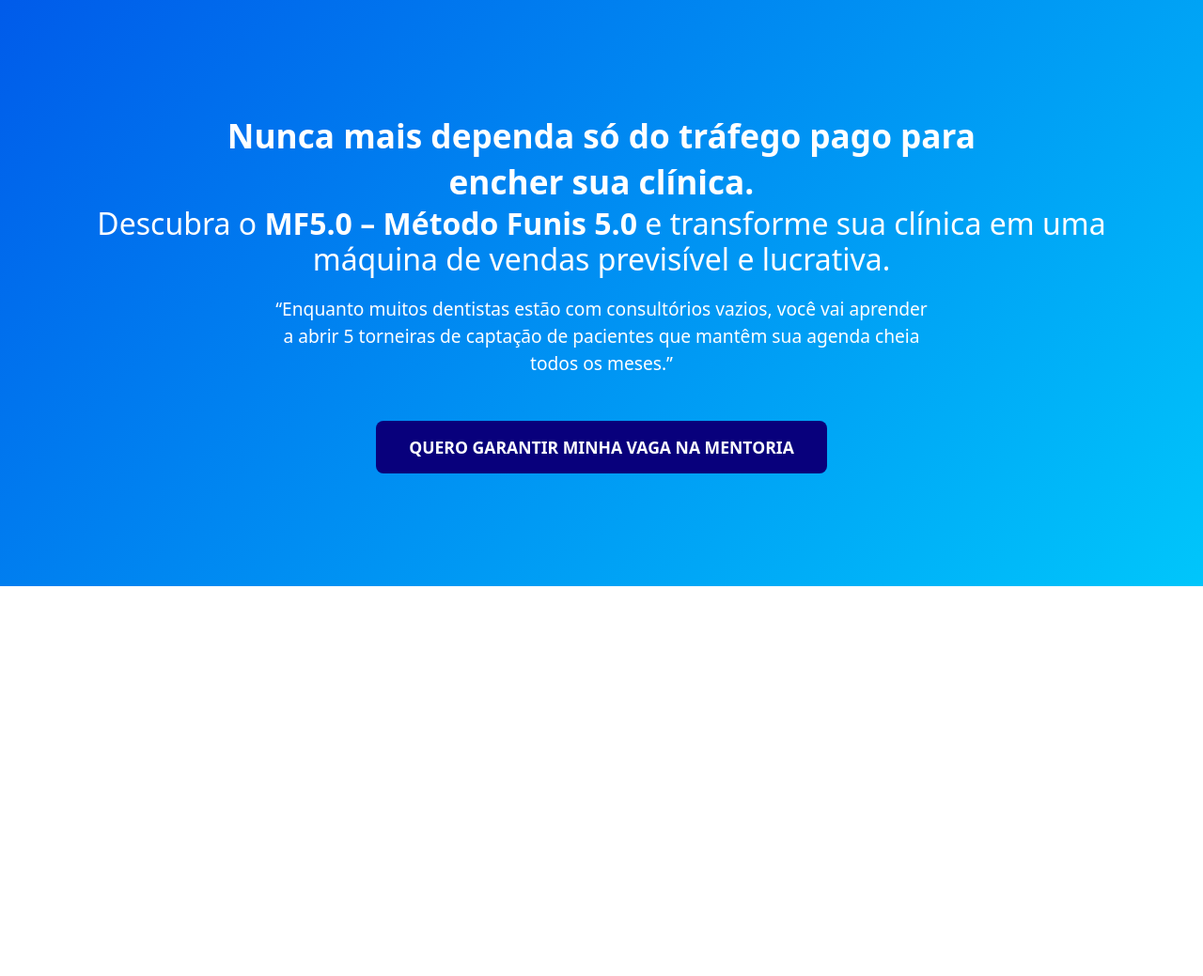
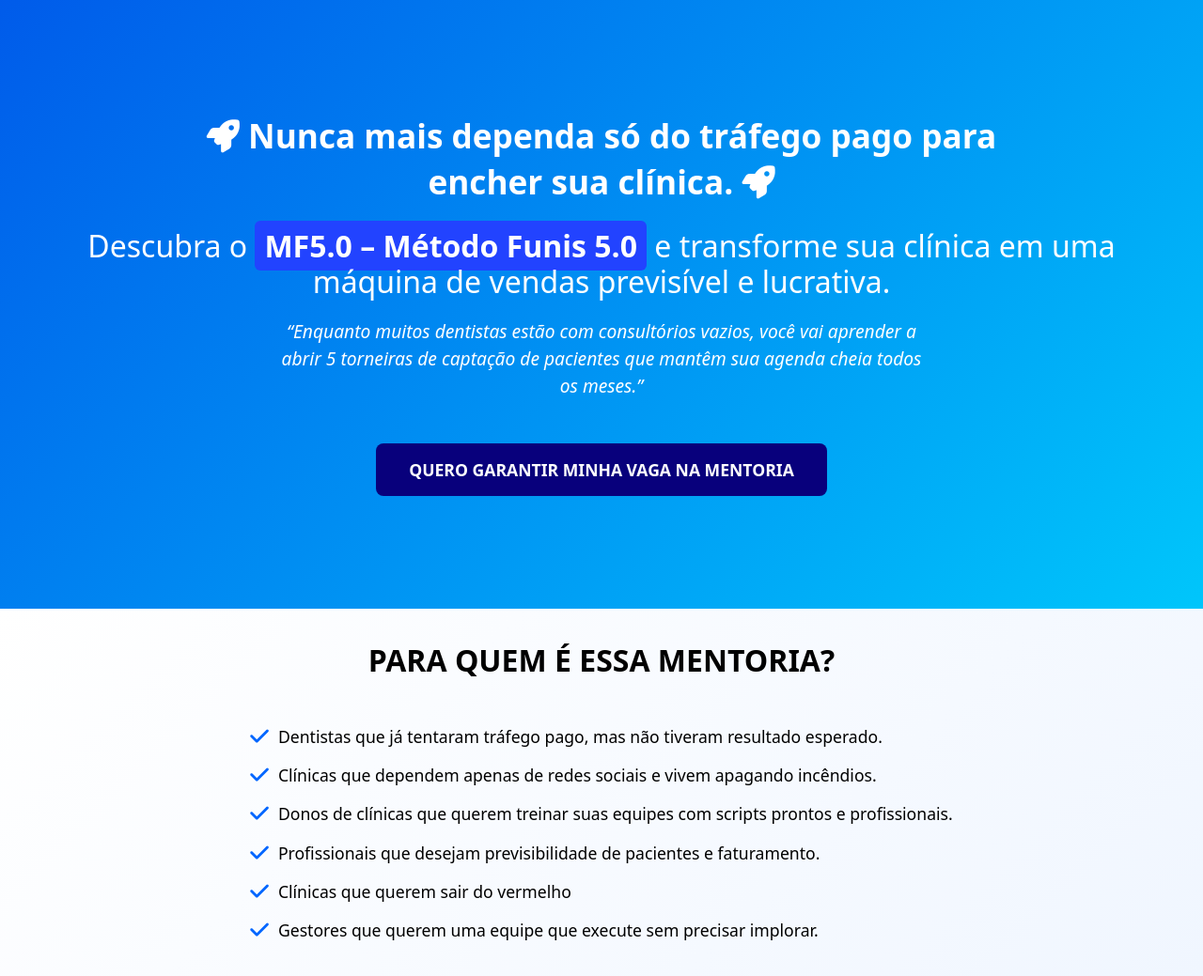
Before and after one commit to mateusmaranhao12/mf5.0, a plain HTML site: page index.html in a window 1280 px wide. Shown: the whole page at 94% size. Before the commit the page ends 800 px from the top, so only its background shows below. Drawn offline with nearby package versions, Linux system fonts and the light colour scheme.

Commit message:
implement section 2

```diff
--- a/css/style.css
+++ b/css/style.css
@@ -14,12 +14,21 @@
     line-height: 1.4;
 }
 
+.hero h2 strong {
+    background: #2243ff;
+    color: #fff;
+    padding: 5px 10px;
+    border-radius: 6px;
+}
+
+
 .hero p {
     font-size: 1.2rem;
     margin-top: 20px;
     max-width: 700px;
     margin-left: auto;
     margin-right: auto;
+    font-style: italic;
 }
 
 .hero .btn-cta {
@@ -32,9 +41,55 @@
     color: #fff;
     border: none;
     transition: 0.3s ease;
+    text-transform: uppercase;
 }
 
 .hero .btn-cta:hover {
     background-color: #0b003d;
     transform: scale(1.05);
 }
+
+/*Para quem é essa mentoria*/
+.para-quem-mentoria {
+    background: linear-gradient(135deg, #ffffff, #f0f6ff);
+    color: rgb(0, 0, 0);
+    padding: 20px;
+    text-align: center;
+}
+
+.para-quem-mentoria h2 {
+    text-transform: uppercase;
+    font-weight: bold;
+}
+
+.para-quem-mentoria ul {
+    display: inline-block;
+    text-align: left;
+    margin: 0 auto;
+    padding: 0;
+}
+
+.para-quem-mentoria ul li i {
+    color: #0066ff;
+    margin-right: 10px;
+    font-size: 1.4rem;
+}
+
+.para-quem-mentoria ul li {
+    list-style: none;
+    display: flex;
+    align-items: center;
+    margin-bottom: 15px;
+    font-size: 1.1rem;
+}
+
+@media (max-width: 768px) {
+
+    .hero h2 strong {
+        background: none;
+        color: #fff;
+        padding: 5px 10px;
+        border-radius: 6px;
+    }
+
+}
--- a/index.html
+++ b/index.html
@@ -23,14 +23,40 @@
     <!-- Hero Section -->
     <section class="hero d-flex flex-column justify-content-center align-items-center">
         <div class="container">
-            <h1>Nunca mais dependa só do tráfego pago para encher sua clínica.</h1>
-            <h2>Descubra o <strong>MF5.0 – Método Funis 5.0</strong> e transforme sua clínica em uma máquina de vendas
-                previsível e lucrativa.</h2>
-            <p>
-                “Enquanto muitos dentistas estão com consultórios vazios, você vai aprender a abrir 5 torneiras de
-                captação de pacientes que mantêm sua agenda cheia todos os meses.”
-            </p>
-            <a href="#inscricao" class="btn btn-cta">QUERO GARANTIR MINHA VAGA NA MENTORIA</a>
+            <div class="row">
+                <div class="col">
+                    <h1 class="mb-4"><i class="fa-solid fa-rocket"></i> Nunca mais dependa só do tráfego pago para
+                        encher sua clínica. <i class="fa-solid fa-rocket"></i></h1>
+                    <h2>Descubra o <strong>MF5.0 – Método Funis 5.0</strong> e transforme sua clínica em uma máquina de
+                        vendas
+                        previsível e lucrativa.</h2>
+                    <p>
+                        “Enquanto muitos dentistas estão com consultórios vazios, você vai aprender a abrir 5 torneiras
+                        de
+                        captação de pacientes que mantêm sua agenda cheia todos os meses.”
+                    </p>
+                    <a href="#inscricao" class="btn btn-cta">Quero garantir minha vaga na mentoria</a>
+                </div>
+            </div>
+        </div>
+    </section>
+
+    <!--Para quem é essa mentoria-->
+    <section class="para-quem-mentoria">
+        <div class="container">
+            <div class="row">
+                <div class="col">
+                    <h2 class="mt-3 mb-5">Para quem é essa mentoria?</h2>
+                    <ul>
+                        <li><i class="fa-solid fa-check"></i> Dentistas que já tentaram tráfego pago, mas não tiveram resultado esperado.</li>
+                        <li><i class="fa-solid fa-check"></i> Clínicas que dependem apenas de redes sociais e vivem apagando incêndios.</li>
+                        <li><i class="fa-solid fa-check"></i> Donos de clínicas que querem treinar suas equipes com scripts prontos e profissionais.</li>
+                        <li><i class="fa-solid fa-check"></i> Profissionais que desejam previsibilidade de pacientes e faturamento.</li>
+                        <li><i class="fa-solid fa-check"></i> Clínicas que querem sair do vermelho</li>
+                        <li><i class="fa-solid fa-check"></i> Gestores que querem uma equipe que execute sem precisar implorar.</li>
+                    </ul>
+                </div>
+            </div>
         </div>
     </section>
 
```
